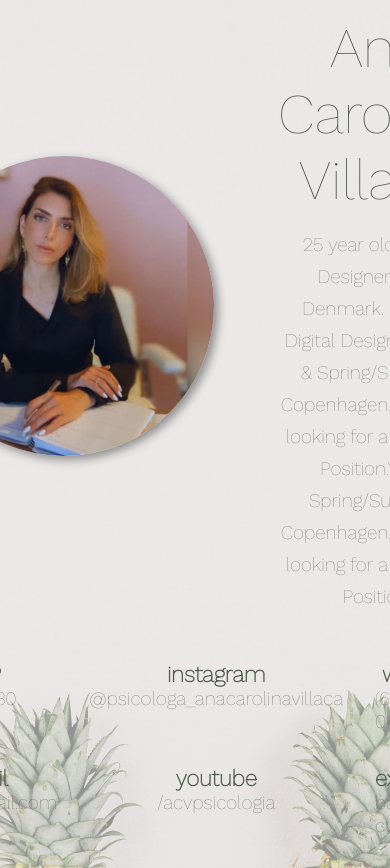
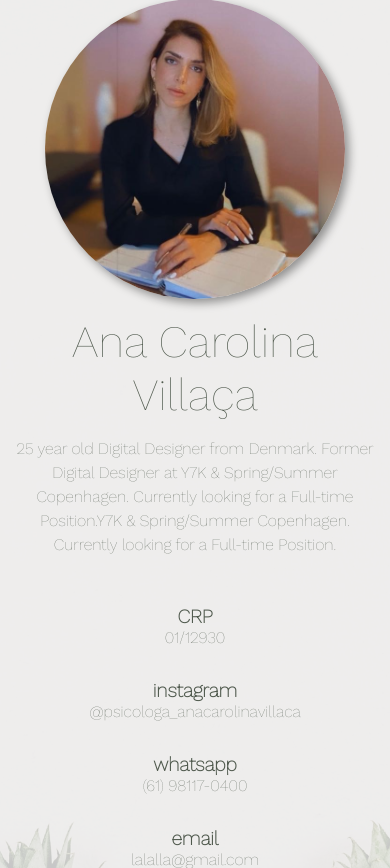
Before and after one commit to HenriqueAmorim20/acv-psicologia, a Nuxt app: page / in a window 390 px wide. Shown: the part 976-1844 px from the top of the page. Built offline with nearby package versions, Linux system fonts and the light colour scheme.

Commit message:
feat: sobre section responsiveness

```diff
--- a/components/sections/Sobre.vue
+++ b/components/sections/Sobre.vue
@@ -60,7 +60,7 @@
   background-position: center;
   color: var(--secondary);
   min-height: fit-content;
-  padding: 3rem 0 10rem;
+  padding: 3rem 1rem 10rem;
 
   .top {
     display: flex;
@@ -83,14 +83,14 @@
 
     .top-info {
       h1 {
-        font-size: 3.5rem;
+        font-size: clamp(2.8rem, 4vw, 3.5rem);
         margin: 1rem 0;
         font-weight: normal;
       }
 
       p {
-        font-size: 1.2rem;
-        line-height: 2rem;
+        font-size: clamp(1rem, 1.4vw, 1.2rem);
+        line-height: clamp(1.5rem, 2.3vw, 2rem);
       }
     }
   }
@@ -109,11 +109,11 @@
       cursor: pointer;
 
       h1 {
-        font-size: 1.4rem;
+        font-size: clamp(1.2rem, 2.5vw, 1.4rem);
       }
 
       span {
-        font-size: 1.2rem;
+        font-size: clamp(1rem, 1.6vw, 1.2rem);
       }
     }
 
@@ -127,7 +127,35 @@
   content: "";
   position: absolute;
   inset: 0;
-  background-color: rgba(241, 241, 241, 0.5);
+  background-color: rgba(241, 241, 241, 0.779);
   z-index: 0;
 }
+
+@media only screen and (max-width: 800px) {
+  .sobre {
+    .top {
+      flex-direction: column;
+
+      img {
+        margin: 0;
+      }
+    }
+  }
+}
+
+@media only screen and (max-width: 580px) {
+  .sobre {
+    .bottom {
+      grid-template-columns: repeat(2, 1fr);
+    }
+  }
+}
+
+@media only screen and (max-width: 400px) {
+  .sobre {
+    .bottom {
+      grid-template-columns: repeat(1, 1fr);
+    }
+  }
+}
 </style>
```
